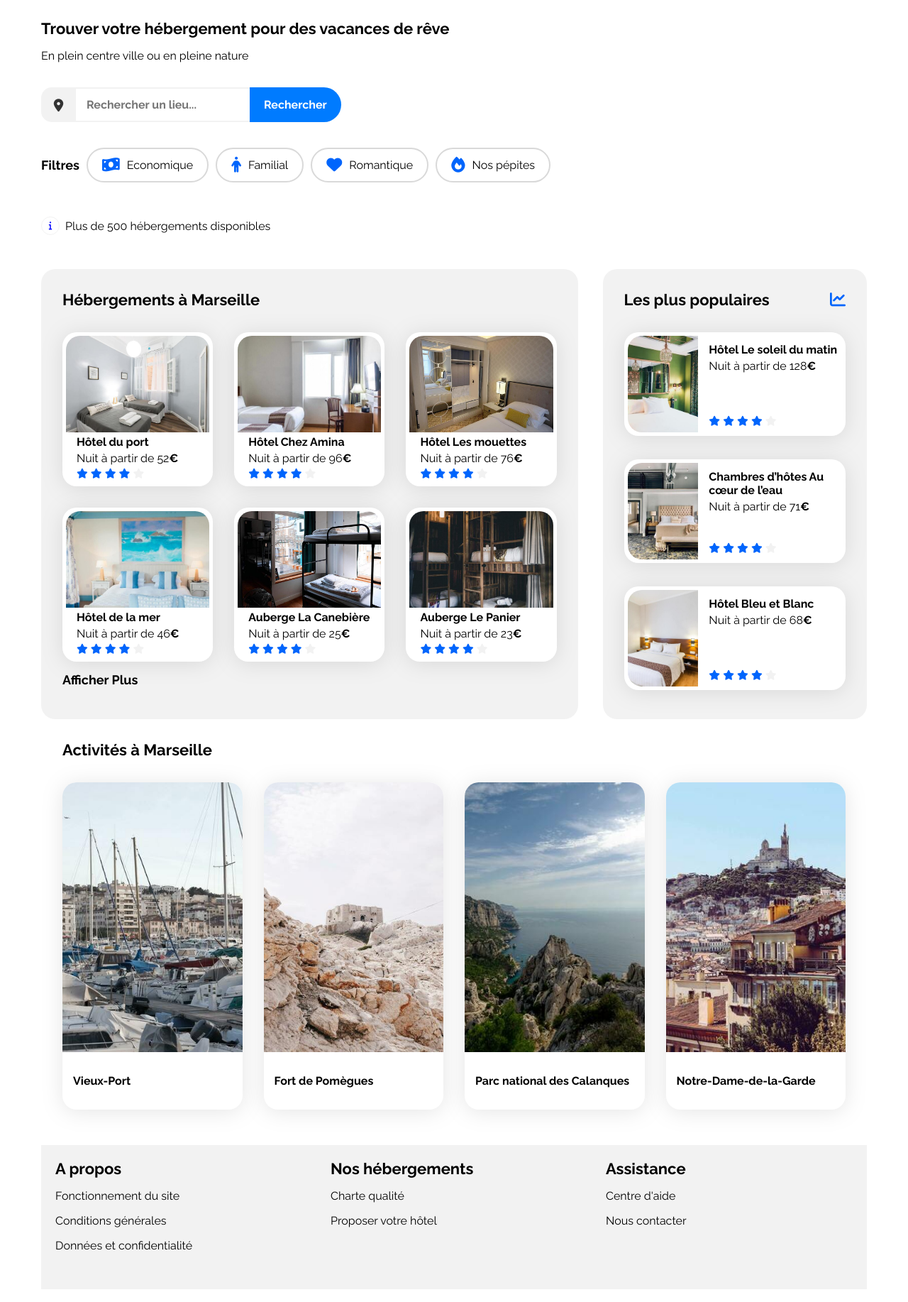
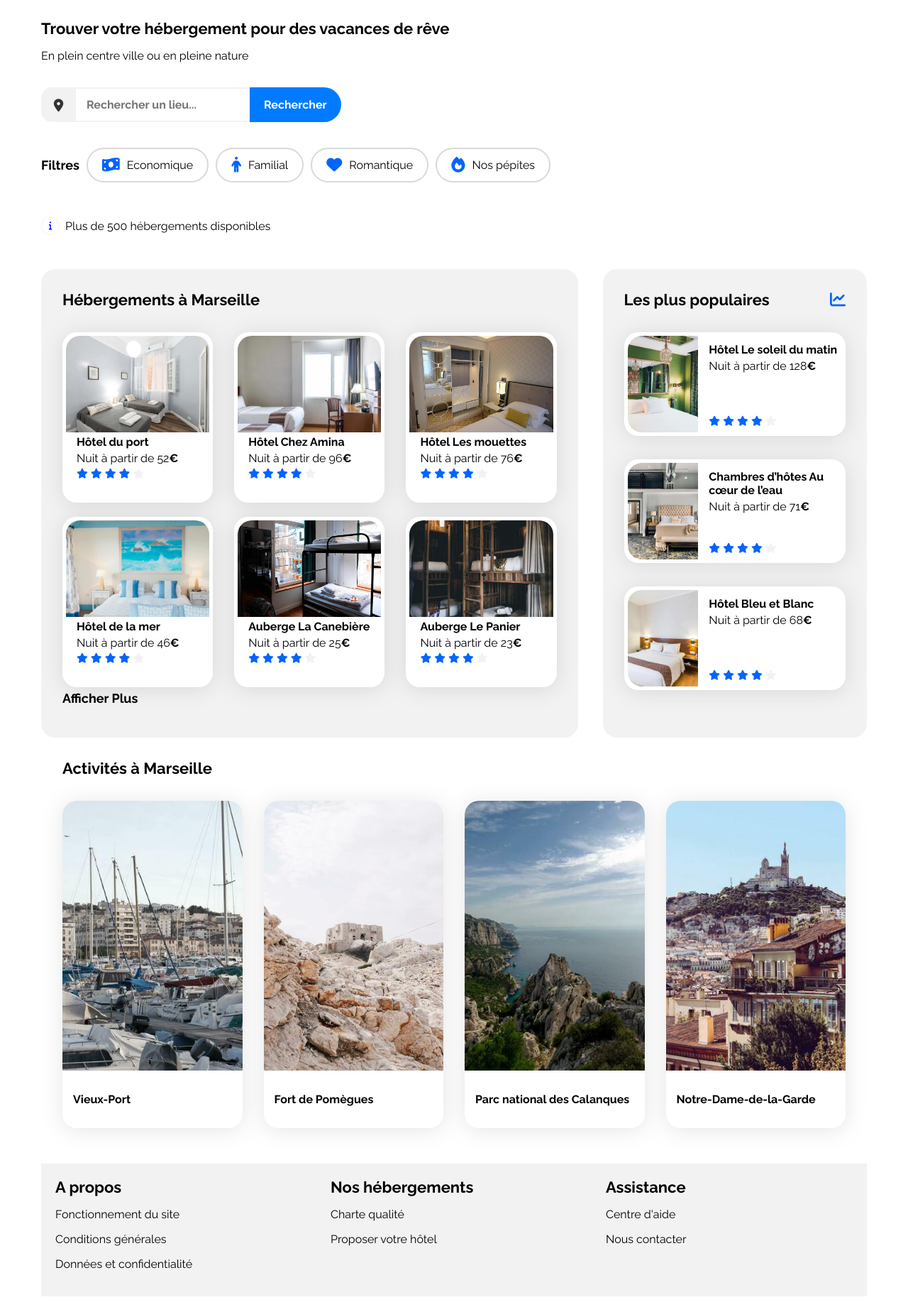
Before and after one commit to ninie08car/Booki, a plain HTML site: page index.html in a window 1280 px wide. Shown: the part 60-1894 px from the top of the page at 71% size. Drawn offline with Linux system fonts and the light colour scheme.

Commit message:
modif transition cards hebergement

```diff
--- a/css/style.css
+++ b/css/style.css
@@ -283,7 +283,7 @@ header{
 }
 
 .hebergements-cards .card{
-    height: 207px;
+    height: 100%;
 }
 
 .hebergements-cards img {
@@ -419,7 +419,7 @@ header{
 .footer-content{
     padding: 20px;
     width: 446px;
-    height: 163px;
+    height: auto;
 }
 
 /* Le code ci-dessous correspond à la version responsive uniquement */
@@ -619,5 +619,7 @@ header{
     .footer-container{
         display: flex;
         flex-direction: column;
+        padding: 30px;
+        gap: 30px;
     }
 }
```
